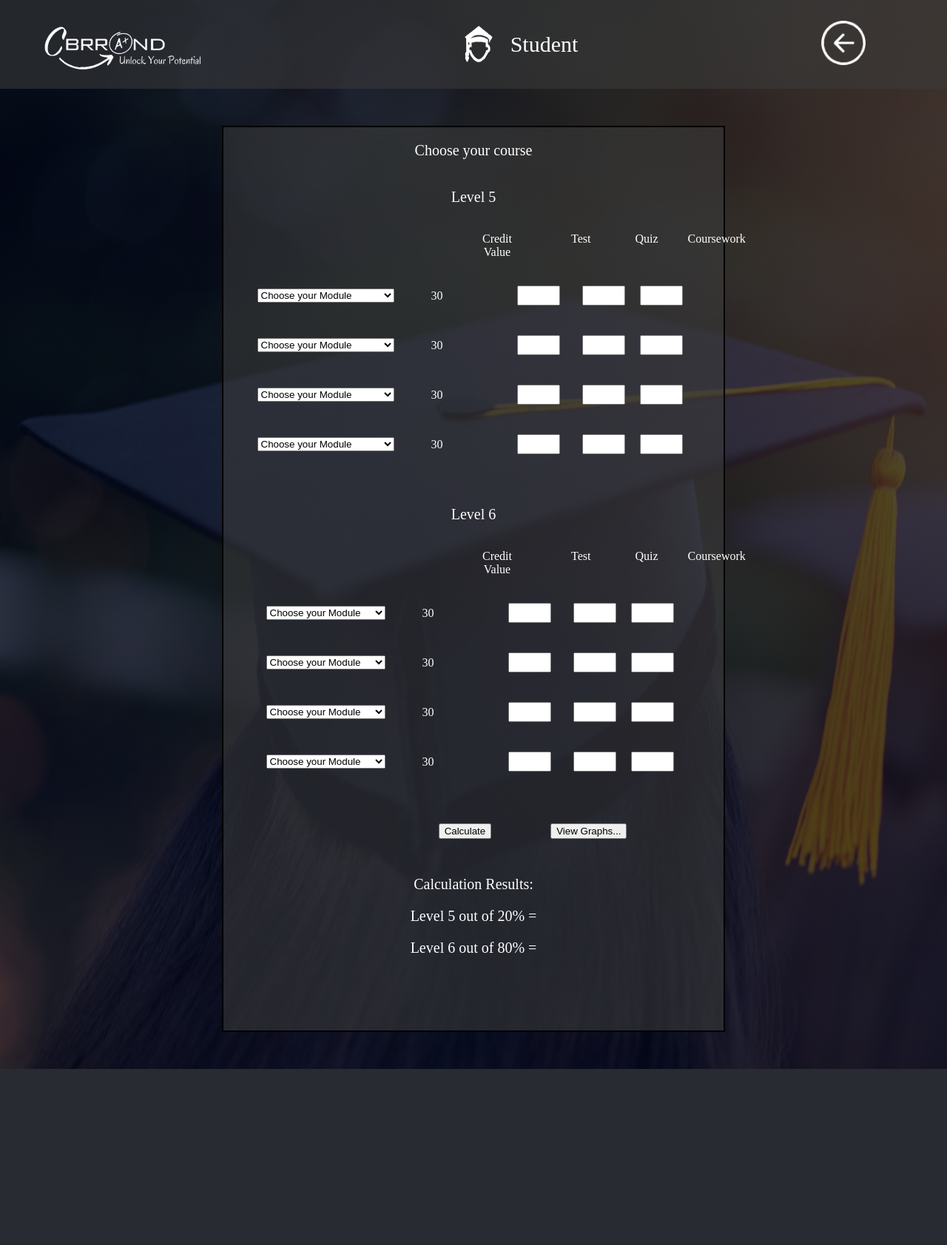
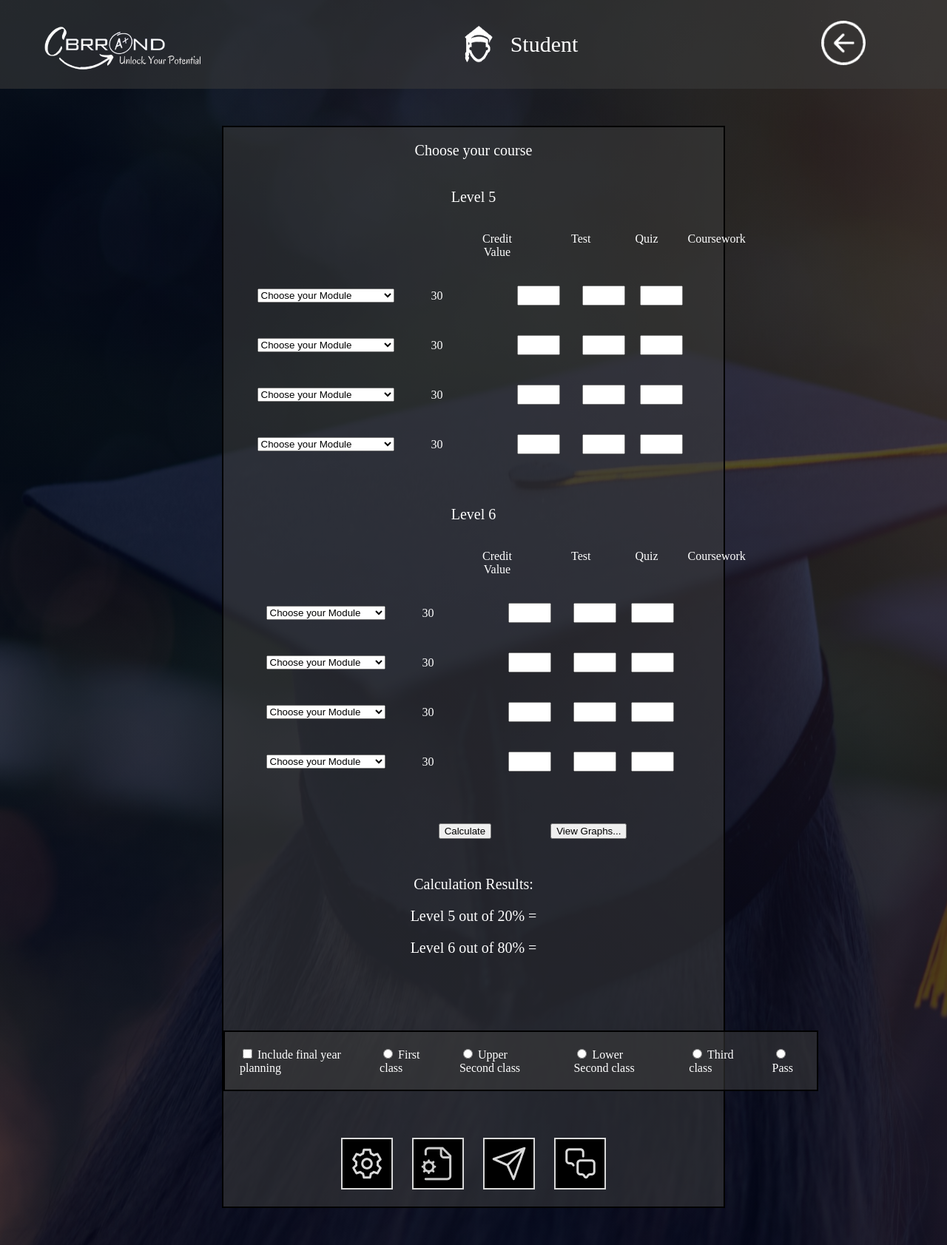
Before and after one commit to cWalsh-developer/PE2_GradeCalc, a PHP site: page /student_view.html in a window 1280 px wide. Shown: the whole page at 74% size. Before the commit the page ends 1445 px from the top, so only its background shows below. Run offline with PHP 8.4, Linux system fonts and the light colour scheme.

Commit message:
Changed the location of prediction selection and added array of icons as per new wireframe

```diff
--- a/controller/JavaScript/PE2_calcLogic.js
+++ b/controller/JavaScript/PE2_calcLogic.js
@@ -1,6 +1,6 @@
 window.onload = function() {
   var accessibilityEnabled = sessionStorage.getItem('accessibility');
-  if (accessibilityEnabled === 'enabled') {
+  if (accessibilityEnabled == 'enabled') {
       document.body.style.fontFamily = 'Comic Sans MS';
       document.body.style.fontSize = '20px';
   }
--- a/view/css/stylesheet.css
+++ b/view/css/stylesheet.css
@@ -506,16 +506,44 @@ body
    margin: 20px;
 }
 
+#bottomSection{
+   background-color: #3b3b3b90;
+   margin-left: auto;
+   margin-right: auto;
+   border: 2px solid black;
+   display: flex;
+   justify-content: center;
+   color: white;
+   margin-bottom: 50px;
+   width: 800px;
+}
 
- /* Teacher View */
+
+#arrayOfIcons{
+   display: flex;
+   justify-content: center;
+   margin: 10px;
+}
+
+#settingsIcon{
+   margin: 13px;
+}
+#settingsWithPageIcon{
+   margin: 13px;
+}
+#shareIcon{
+   margin: 13px;
+}
+#chatIcon{
+   margin: 13px;
+}
+
+/* Teacher View */
 
 #listSection{
-
    display: flex;
    text-align: center;
    justify-content: space-between;
-
-
 }
 
 .teacherViewModuleTitle{
@@ -526,7 +554,6 @@ body
    text-align: center;
    margin-left: 400px;
 }
-
 
 #searchName{
    margin: 20px;
@@ -583,20 +610,6 @@ body
 
  /* Analysis page */
 
-#bottomSection{
-   margin-top: 500px;
-   background-color: #3b3b3b90;
-   padding-top: 50px;
-   margin-left: 300px;
-   margin-right: 300px;
-   border: 2px solid black;
-   display: flex;
-   justify-content: center;
-   color: white;
-   padding-bottom: 50px;
-   margin-bottom: 50px;
-}
-
 .center_chart
 {
    display: flex;
--- a/view/student_view.html
+++ b/view/student_view.html
@@ -173,7 +173,25 @@
 
                     <p id = "test"></p>
                 </div>
+
+                <section id="bottomSection">
+                    <p class="bottomText"><input type="checkbox" name="final_year_planning"> Include final year planning</p>
+                    <p class="bottomText"><input type="radio" name="class_type" value="first_class" id = "first_class" onclick="calculatePrediction();"> First class</p>
+                    <p class="bottomText"><input type="radio" name="class_type" value="upper_second_class" id = "upper_second_class" onclick="calculatePrediction();"> Upper Second class</p>
+                    <p class="bottomText"><input type="radio" name="class_type" value="lower_second_class" id = "lower_second_class" onclick="calculatePrediction();"> Lower Second class</p>
+                    <p class="bottomText"><input type="radio" name="class_type" value="third_class" id = "third_class" onclick="calculatePrediction();"> Third class</p>
+                    <p class="bottomText"><input type="radio" name="class_type" value="pass" id = "pass" onclick="calculatePrediction();"> Pass</p>
+                </section>
+
+                <section id="arrayOfIcons">
+                    <img src="css/settingsIcon.png" id="settingsIcon">
+                    <img src="css/settingsWithPageIcon.png" id="settingsWithPageIcon">
+                    <img src="css/shareIcon.png" id="shareIcon">
+                    <img src="css/chatIcon.png" id="chatIcon">
+                </section>
             </section>
+
+
         <!--</form>-->
     </body>
 </html>
```
Also changed, not shown: view/analysis_view.html (+0 -9 lines), view/teacher_view.html (+5 -8 lines), view/css/chatIcon.png (added), view/css/settingsIcon.png (added), view/css/settingsWithPageIcon.png (added), view/css/shareIcon.png (added).
